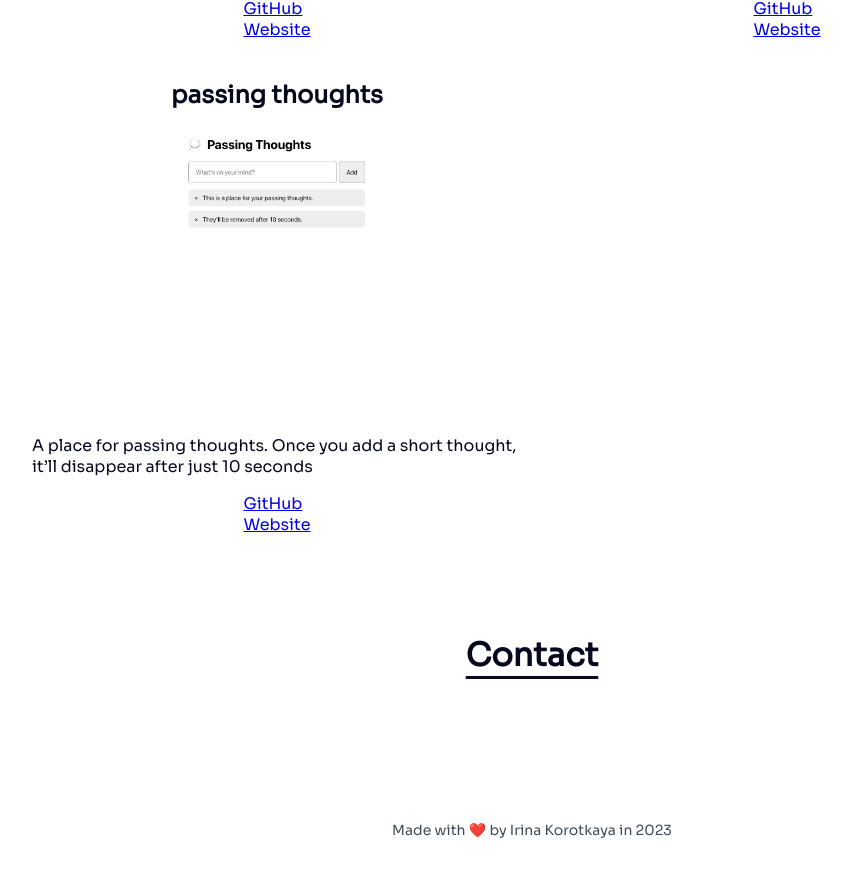
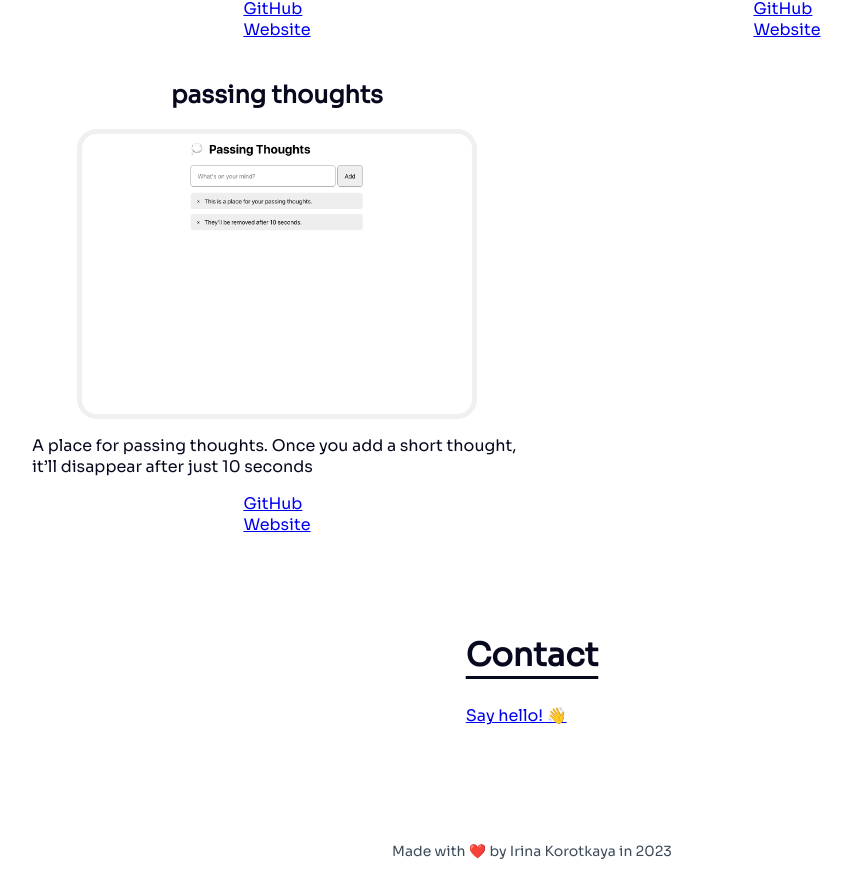
Before and after one commit to ikorotkaya/korotkaya-com, a React (Create React App) app: page / in a window 1280 px wide. Shown: the part 2314-3190 px from the top of the page, without its empty margins (108-960 px from the left). Before the commit the page ends 3169 px from the top, so only its background shows below. Built offline with nearby package versions, Linux system fonts and the light colour scheme.

Commit message:
Add project pics border, add email to contact form

```diff
--- a/src/App.scss
+++ b/src/App.scss
@@ -217,6 +217,7 @@ h5 {
     height: 290px;
     object-position: 0 0;
     border-radius: 20px;
+    border: 5px solid #f0f0f0;
   }
 
   &__links {
--- a/src/components/Contact.tsx
+++ b/src/components/Contact.tsx
@@ -3,6 +3,8 @@ export function Contact() {
     <div className="app__topic">
       <div className="topic__contact" id="contact">
         <div className="contact__headline topic-headline">Contact</div>
+        <a href = "mailto: irina@korotkaya.com">Say hello! 👋</a>
+
       </div>
     </div>
   );
```
